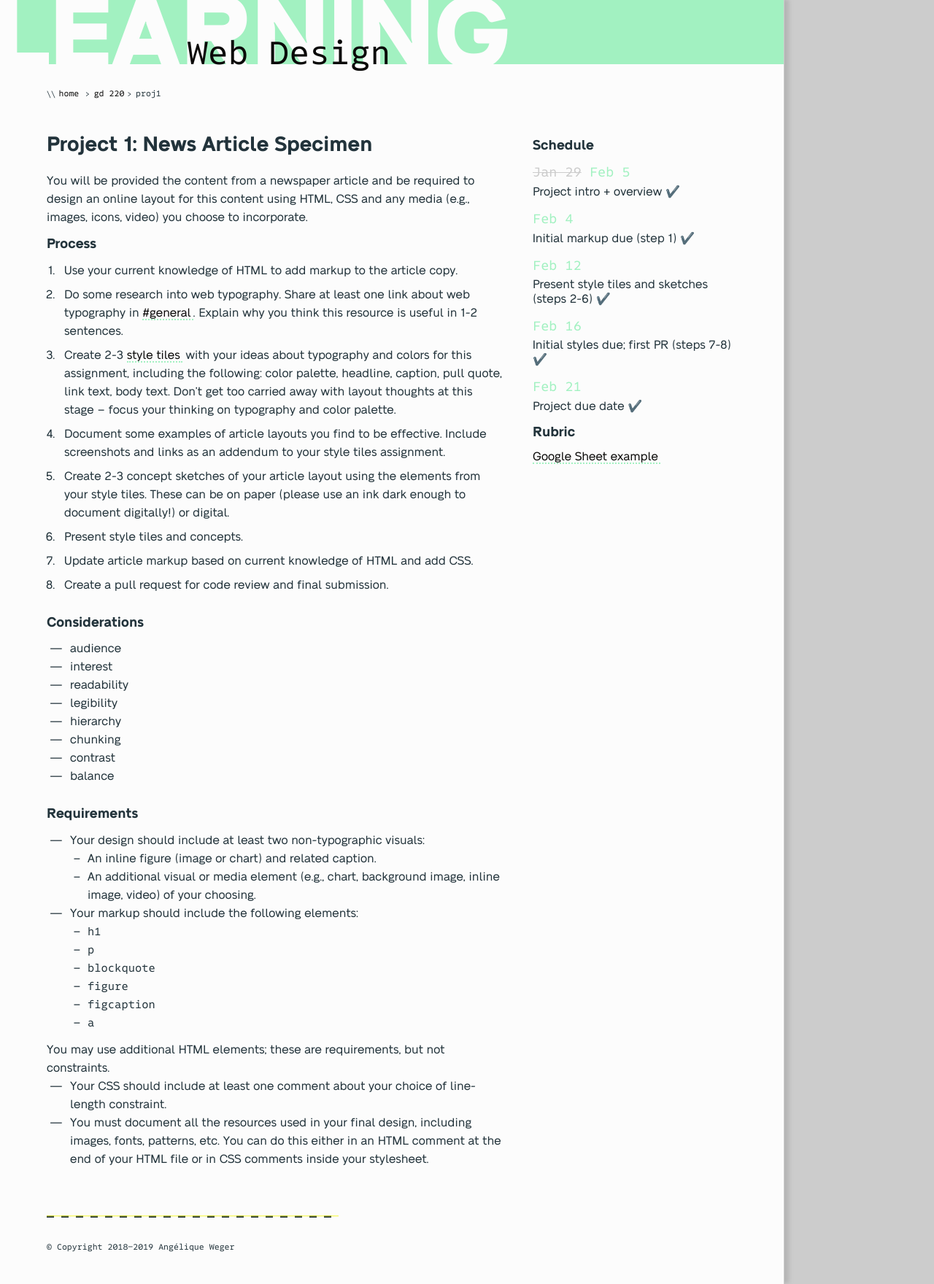
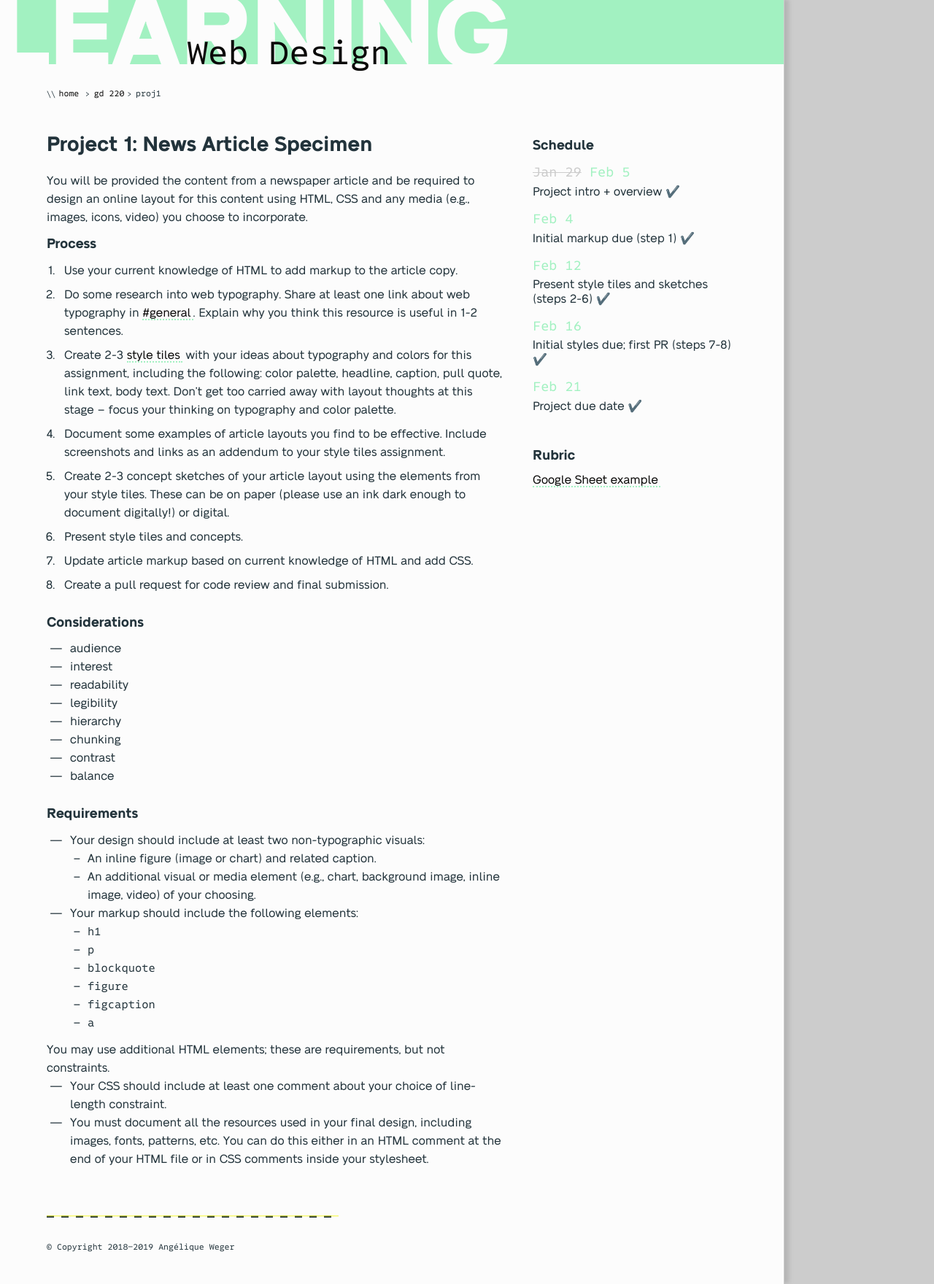
Before and after one commit to mica-web/mica-web.github.io, a Jekyll site: the page built from gd-220/proj1.md, in a window 1280 px wide. Shown: the whole page at 73% size. Built offline with Jekyll 4.4.1, drawn with Linux system fonts in a browser that asks for light colours; some web fonts are replaced.

Commit message:
Increase bottom margin of definition lists

```diff
--- a/_sass/_typography.scss
+++ b/_sass/_typography.scss
@@ -133,6 +133,8 @@ ol {
 }
 
 dl {
+  margin-bottom: 3rem;
+
   dt {
     color: $color-mint;
     @include font-mono;
```
